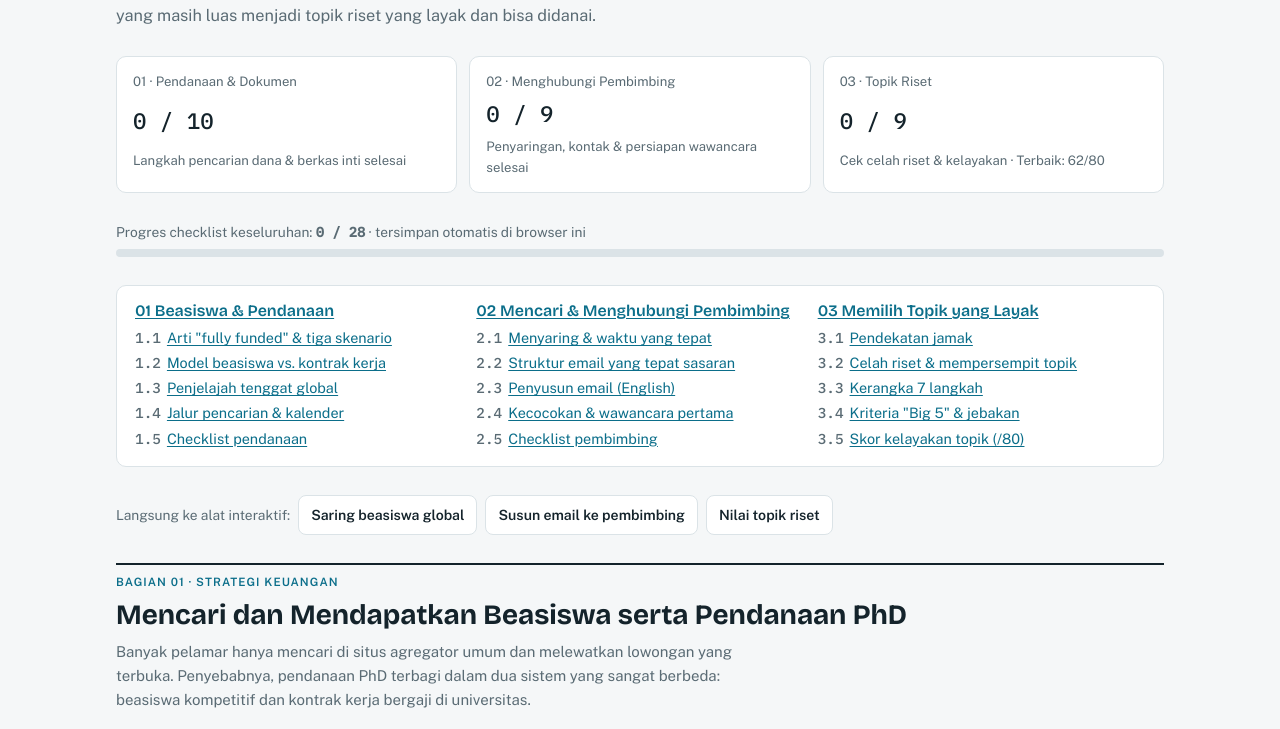
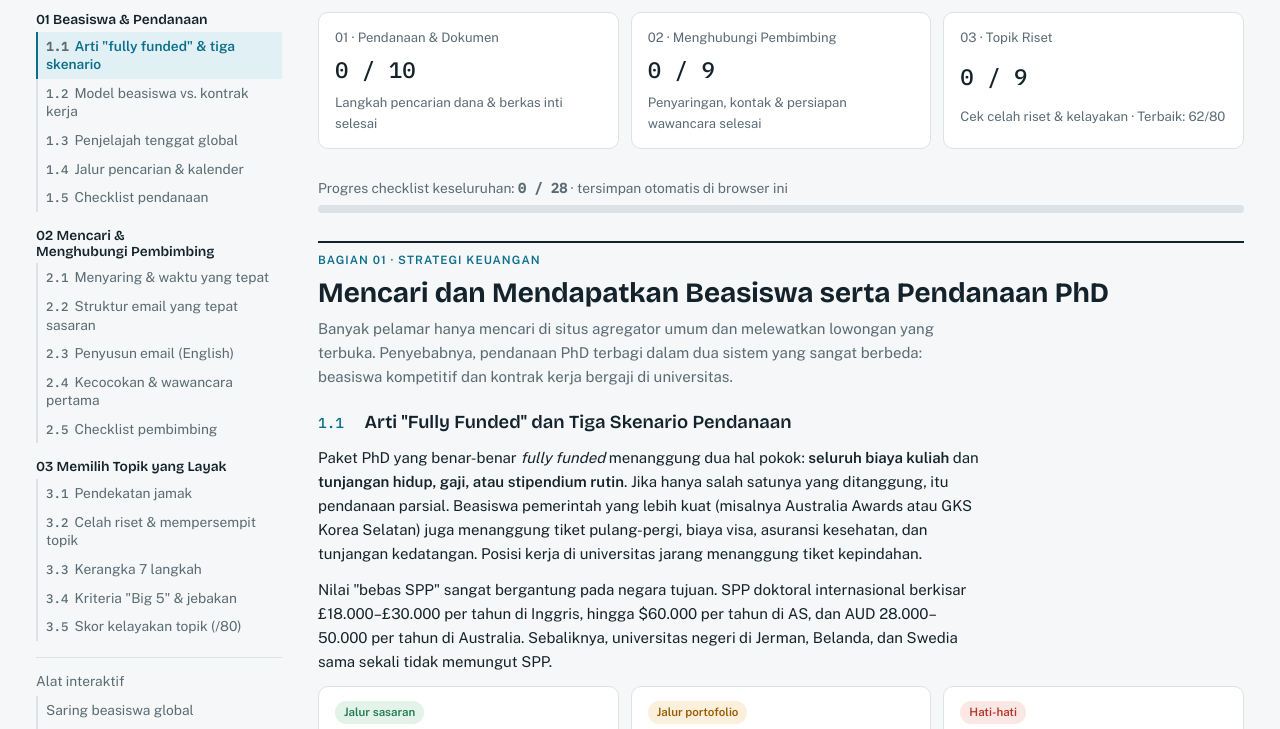
Before and after one commit to bhq2506/beasiswa, a plain HTML site: page panduan/index.html in a window 1280 px wide. Shown: the part 270-999 px from the top of the page. Drawn offline with nearby package versions, Linux system fonts and the light colour scheme.

Commit message:
Panduan: pindahkan daftar isi ke sidebar kiri (sticky) dengan penanda bagian aktif
Co-Authored-By: Claude Opus 5.5 <noreply@anthropic.com>
Claude-Session: https://claude.ai/code/session_01BbAN7wCdADcn3iuajEoUcG

```diff
--- a/panduan/index.html
+++ b/panduan/index.html
@@ -26,8 +26,10 @@
   --ok:#6fd39e; --ok-soft:#173225; --est:#f0b45a; --est-soft:#3a2b14; --roll:#b3a6f5; --roll-soft:#29244a; --late:#ff8a7c; --late-soft:#3a1d1a; color-scheme:dark}
 *{box-sizing:border-box}
 [hidden]{display:none!important}
+.sec,.part,.checklist{scroll-margin-top:16px}
+@media (max-width:900px){.sec,.part,.checklist{scroll-margin-top:64px}}
 body{margin:0;background:var(--bg);color:var(--fg);font-family:var(--f-body);font-size:15px;line-height:1.6}
-.wrap{max-width:1080px;margin:0 auto;padding-block:20px 48px;padding-left:max(16px,env(safe-area-inset-left,0px));padding-right:max(16px,env(safe-area-inset-right,0px));display:grid;gap:28px}
+.wrap{max-width:1240px;margin:0 auto;padding-block:20px 48px;padding-left:max(16px,env(safe-area-inset-left,0px));padding-right:max(16px,env(safe-area-inset-right,0px));display:grid;gap:28px}
 a{color:var(--accent);text-underline-offset:2px;overflow-wrap:anywhere}
 a:focus-visible,button:focus-visible,input:focus-visible,select:focus-visible,textarea:focus-visible{outline:2px solid var(--accent);outline-offset:2px}
 h1,h2,h3,h4{font-family:var(--f-display);line-height:1.15;text-wrap:balance;margin:0}
@@ -57,12 +59,28 @@ header{display:grid;gap:10px}
 .bar{height:8px;background:var(--line);border-radius:99px;overflow:hidden}
 .bar>span{display:block;height:100%;background:var(--accent);width:0;transition:width .3s}
 @media (prefers-reduced-motion:reduce){.bar>span{transition:none}}
-/* toc */
-.toc{display:grid;grid-template-columns:repeat(auto-fit,minmax(240px,1fr));gap:14px;background:var(--surface);border:1px solid var(--line);border-radius:10px;padding:16px 18px}
-.toc h4{margin-bottom:6px}
-.toc ol{padding-left:0;list-style:none;gap:2px;font-size:.9rem}
-.toc .num{font-family:var(--f-mono);color:var(--muted);margin-right:6px}
-.jump{display:flex;flex-wrap:wrap;gap:8px;align-items:center}
+/* layout with left sidebar */
+.layout{display:grid;grid-template-columns:250px minmax(0,1fr);gap:32px;align-items:start}
+.content{display:grid;gap:28px;min-width:0}
+.side{position:sticky;top:16px;max-height:calc(100vh - 32px);overflow-y:auto;padding-right:4px}
+.toc summary{display:none}
+.toc nav{display:grid;gap:16px}
+.toc h4{font-size:.86rem;margin-bottom:4px}
+.toc h4 a{color:var(--fg);text-decoration:none}
+.toc ol{padding-left:0;list-style:none;gap:0;font-size:.86rem;max-width:none}
+.toc ol a,.toc-tools a{display:block;padding:5px 8px;border-left:2px solid var(--line);color:var(--muted);text-decoration:none;line-height:1.35}
+.toc ol a:hover,.toc-tools a:hover{color:var(--fg);border-left-color:var(--muted)}
+.toc a[aria-current="true"]{color:var(--accent);border-left-color:var(--accent);font-weight:600;background:var(--accent-soft)}
+.toc .num{font-family:var(--f-mono);color:var(--muted);margin-right:6px;font-size:.78rem}
+.toc-tools{font-size:.86rem;display:grid;gap:0;padding-top:12px;border-top:1px solid var(--line)}
+.toc-tools .small{margin-bottom:4px}
+@media (max-width:900px){
+  .layout{grid-template-columns:1fr;gap:20px}
+  .side{position:sticky;top:0;z-index:5;max-height:none;overflow:visible;padding:0;background:var(--bg);padding-block:8px}
+  .toc{background:var(--surface);border:1px solid var(--line);border-radius:10px}
+  .toc summary{display:block;cursor:pointer;padding:10px 14px;font-weight:600;font-size:.9rem}
+  .toc nav{padding:0 14px 14px;max-height:60vh;overflow-y:auto}
+}
 .btn{display:inline-flex;align-items:center;gap:6px;padding:8px 12px;border:1px solid var(--line);border-radius:8px;background:var(--surface);color:var(--fg);font:inherit;font-size:.88rem;font-weight:600;cursor:pointer;text-decoration:none}
 .btn:hover{border-color:var(--accent)}
 .btn[aria-pressed="true"],.btn.primary{background:var(--accent);border-color:var(--accent);color:var(--bg)}
@@ -150,6 +168,36 @@ label{font-size:.82rem;font-weight:600;color:var(--muted);display:grid;gap:4px}
     <h1>Persiapan Studi PhD: Pendanaan, Pembimbing, dan Topik Riset</h1>
     <p class="lede">Panduan praktis langkah demi langkah: bagaimana pendanaan PhD di dunia sebenarnya bekerja, cara mendekati dan menilai calon pembimbing, serta cara mengubah rasa ingin tahu yang masih luas menjadi topik riset yang layak dan bisa didanai.</p>
   </header>
+  <div class="layout">
+  <aside class="side">
+    <details class="toc" id="toc" open>
+      <summary>Daftar isi</summary>
+      <nav aria-label="Daftar isi">
+
+    <div><h4><a href="#bagian-1">01 Beasiswa &amp; Pendanaan</a></h4><ol>
+      <li><a href="#s1-1"><span class="num">1.1</span>Arti "fully funded" &amp; tiga skenario</a></li>
+      <li><a href="#s1-2"><span class="num">1.2</span>Model beasiswa vs. kontrak kerja</a></li>
+      <li><a href="#s1-3"><span class="num">1.3</span>Penjelajah tenggat global</a></li>
+      <li><a href="#s1-4"><span class="num">1.4</span>Jalur pencarian &amp; kalender</a></li>
+      <li><a href="#ck-funding"><span class="num">1.5</span>Checklist pendanaan</a></li></ol></div>
+    <div><h4><a href="#bagian-2">02 Mencari &amp; Menghubungi Pembimbing</a></h4><ol>
+      <li><a href="#s2-1"><span class="num">2.1</span>Menyaring &amp; waktu yang tepat</a></li>
+      <li><a href="#s2-2"><span class="num">2.2</span>Struktur email yang tepat sasaran</a></li>
+      <li><a href="#s2-3"><span class="num">2.3</span>Penyusun email (English)</a></li>
+      <li><a href="#s2-4"><span class="num">2.4</span>Kecocokan &amp; wawancara pertama</a></li>
+      <li><a href="#ck-supervisor"><span class="num">2.5</span>Checklist pembimbing</a></li></ol></div>
+    <div><h4><a href="#bagian-3">03 Memilih Topik yang Layak</a></h4><ol>
+      <li><a href="#s3-1"><span class="num">3.1</span>Pendekatan jamak</a></li>
+      <li><a href="#s3-2"><span class="num">3.2</span>Celah riset &amp; mempersempit topik</a></li>
+      <li><a href="#s3-3"><span class="num">3.3</span>Kerangka 7 langkah</a></li>
+      <li><a href="#s3-4"><span class="num">3.4</span>Kriteria "Big 5" &amp; jebakan</a></li>
+      <li><a href="#s3-5"><span class="num">3.5</span>Skor kelayakan topik (/80)</a></li></ol></div>
+      <div class="toc-tools"><span class="small muted">Alat interaktif</span>
+        <a href="#s1-3">Saring beasiswa global</a><a href="#s2-3">Susun email ke pembimbing</a><a href="#s3-5">Nilai topik riset</a></div>
+      </nav>
+    </details>
+  </aside>
+  <main class="content">
 
   <section class="kpis" aria-label="Progres persiapan">
     <div class="kpi"><span class="l">01 · Pendanaan &amp; Dokumen</span><span class="n" id="kpi-funding">0 / 10</span><span class="l">Langkah pencarian dana &amp; berkas inti selesai</span></div>
@@ -161,31 +209,6 @@ label{font-size:.82rem;font-weight:600;color:var(--muted);display:grid;gap:4px}
     <div class="bar" role="progressbar" aria-label="Progres keseluruhan" aria-valuemin="0" aria-valuemax="28" aria-valuenow="0" id="overall-bar"><span id="overall-fill"></span></div>
   </div>
 
-  <nav class="toc" aria-label="Daftar isi">
-    <div><h4><a href="#bagian-1">01 Beasiswa &amp; Pendanaan</a></h4><ol>
-      <li><span class="num">1.1</span><a href="#s1-1">Arti "fully funded" &amp; tiga skenario</a></li>
-      <li><span class="num">1.2</span><a href="#s1-2">Model beasiswa vs. kontrak kerja</a></li>
-      <li><span class="num">1.3</span><a href="#s1-3">Penjelajah tenggat global</a></li>
-      <li><span class="num">1.4</span><a href="#s1-4">Jalur pencarian &amp; kalender</a></li>
-      <li><span class="num">1.5</span><a href="#ck-funding">Checklist pendanaan</a></li></ol></div>
-    <div><h4><a href="#bagian-2">02 Mencari &amp; Menghubungi Pembimbing</a></h4><ol>
-      <li><span class="num">2.1</span><a href="#s2-1">Menyaring &amp; waktu yang tepat</a></li>
-      <li><span class="num">2.2</span><a href="#s2-2">Struktur email yang tepat sasaran</a></li>
-      <li><span class="num">2.3</span><a href="#s2-3">Penyusun email (English)</a></li>
-      <li><span class="num">2.4</span><a href="#s2-4">Kecocokan &amp; wawancara pertama</a></li>
-      <li><span class="num">2.5</span><a href="#ck-supervisor">Checklist pembimbing</a></li></ol></div>
-    <div><h4><a href="#bagian-3">03 Memilih Topik yang Layak</a></h4><ol>
-      <li><span class="num">3.1</span><a href="#s3-1">Pendekatan jamak</a></li>
-      <li><span class="num">3.2</span><a href="#s3-2">Celah riset &amp; mempersempit topik</a></li>
-      <li><span class="num">3.3</span><a href="#s3-3">Kerangka 7 langkah</a></li>
-      <li><span class="num">3.4</span><a href="#s3-4">Kriteria "Big 5" &amp; jebakan</a></li>
-      <li><span class="num">3.5</span><a href="#s3-5">Skor kelayakan topik (/80)</a></li></ol></div>
-  </nav>
-  <div class="jump"><span class="small muted">Langsung ke alat interaktif:</span>
-    <a class="btn" href="#s1-3">Saring beasiswa global</a>
-    <a class="btn" href="#s2-3">Susun email ke pembimbing</a>
-    <a class="btn" href="#s3-5">Nilai topik riset</a>
-  </div>
 
   <!-- ===================== BAGIAN 1 ===================== -->
   <section class="part" id="bagian-1">
@@ -533,6 +556,8 @@ label{font-size:.82rem;font-weight:600;color:var(--muted);display:grid;gap:4px}
     <p class="small muted">Sumber: disintesis dari panduan persiapan FindAPhD (Morgan James tentang pendanaan PhD &amp; stipendium UKRI; Taru Medha tentang menghubungi pembimbing), PforPhD (Zubair Hussain tentang beasiswa penuh global dan tenggatnya), PhD Atlas (metode pencarian dan verifikasi portal resmi), University of Cambridge BBSRC DTP (panduan singkat menulis email ke peneliti utama), The University of Queensland (saran pembimbing UQ tentang kontak awal dan pertemuan pertama), ApplyKite (Shana tentang kerangka 7 langkah dan skor kelayakan topik), PhD Centre (Dr Robert S tentang pendekatan jamak dan checklist topik), serta Grad Coach (Derek Jansen &amp; Eunice Rautenbach tentang kriteria Big 5). Disadur ke bahasa Indonesia dari buku panduan NotebookLM.</p>
   </section>
 
+  </main>
+  </div>
   <footer class="site-footer">Developed by <a href="https://its.id/baihaqi" target="_blank" rel="noopener noreferrer">Baihaqi</a> based on chat with <a href="https://claude.ai" target="_blank" rel="noopener noreferrer">Claude.ai</a></footer>
 </div>
 
@@ -671,6 +696,15 @@ $('#reset').addEventListener('click',()=>{$('#reset-confirm').hidden=false;$('#r
 $('#reset-no').addEventListener('click',()=>{$('#reset-confirm').hidden=true;$('#reset').hidden=false;});
 $('#reset-yes').addEventListener('click',()=>{S=JSON.parse(JSON.stringify(DEFAULT));try{localStorage.removeItem(KEY)}catch(e){}hydrateEmail();renderEmail();renderScore();renderChecks();$('#reset-confirm').hidden=true;$('#reset').hidden=false;$('#save-feedback').textContent='Progres tersimpan sudah dihapus.';setTimeout(()=>$('#save-feedback').textContent='',3000);});
 
+/* Sidebar: collapse on phones, highlight current section */
+const toc=$('#toc'),mq=matchMedia('(max-width:900px)');
+const setOpen=()=>{toc.open=!mq.matches};setOpen();mq.addEventListener('change',setOpen);
+$$('#toc a').forEach(a=>a.addEventListener('click',()=>{if(mq.matches)toc.open=false}));
+const links=$$('#toc ol a'),targets=links.map(a=>document.querySelector(a.getAttribute('href'))).filter(Boolean);
+function spy(){let cur=targets[0];for(const t of targets){if(t.getBoundingClientRect().top<=120)cur=t;}
+  links.forEach(a=>a.setAttribute('aria-current',a.getAttribute('href')==='#'+cur.id?'true':'false'));}
+addEventListener('scroll',spy,{passive:true});spy();
+
 renderFunding();hydrateEmail();renderEmail();showEx('housing');renderScore();renderChecks();
 </script>
 </body>
```
